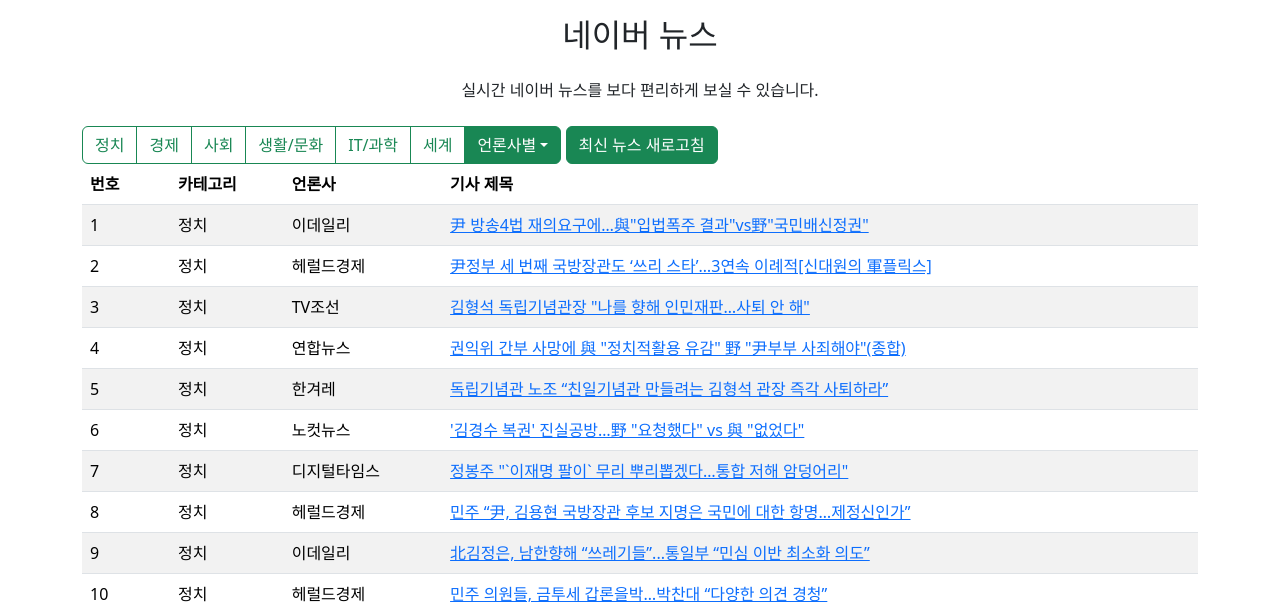
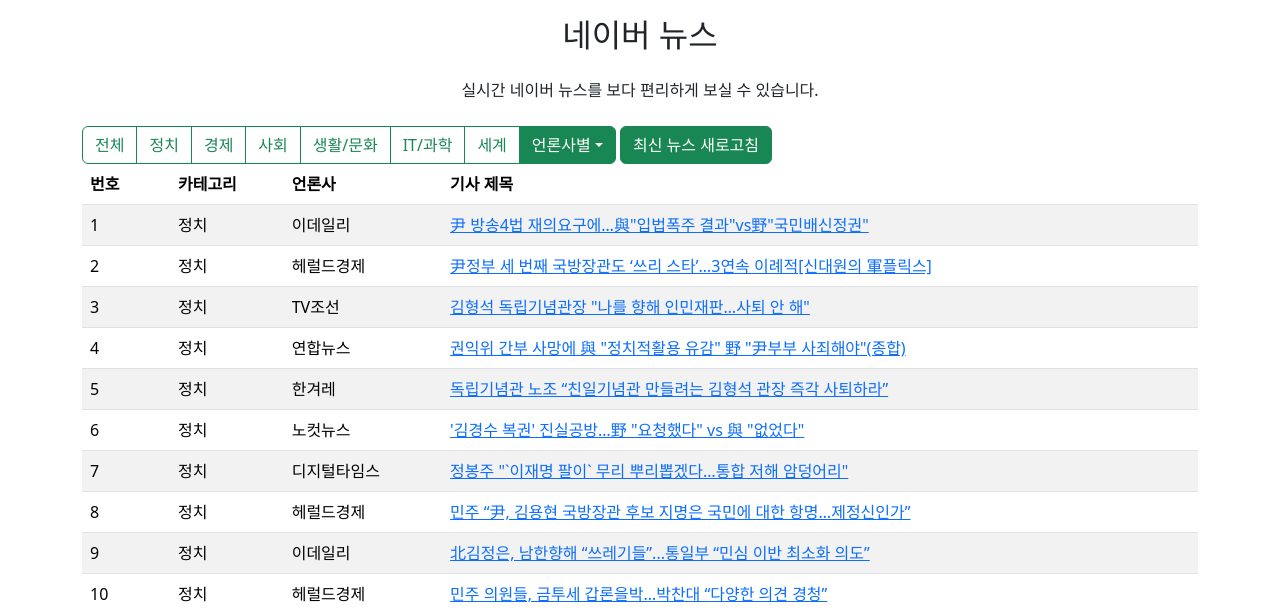
Before and after one commit to haru2175/PythonTeamProJect, a Django app: page /NaverNews/ in a window 1280 px wide. Shown: the top 614 px of the page. Run offline with Django 5.2, Linux system fonts and the light colour scheme; data comes from the database, SQL or seed files in the repository.

Commit message:
Team Project #15
진경 수정

```diff
--- a/TeamProject/TeamProject/templates/TeamProject/NaverNews_list.html
+++ b/TeamProject/TeamProject/templates/TeamProject/NaverNews_list.html
@@ -19,6 +19,7 @@
     <p class="text-center mb-4">실시간 네이버 뉴스를 보다 편리하게 보실 수 있습니다.</p>
 
     <div class="btn-group">
+        <button type="button" class="btn btn-outline-success" onclick="buttonCategory('전체')">전체</button>
         <button type="button" class="btn btn-outline-success" onclick="buttonCategory('정치')">정치</button>
         <button type="button" class="btn btn-outline-success" onclick="buttonCategory('경제')">경제</button>
         <button type="button" class="btn btn-outline-success" onclick="buttonCategory('사회')">사회</button>
@@ -28,6 +29,7 @@
         <div class="btn-group">
             <button type="button" class="btn btn-success dropdown-toggle" data-bs-toggle="dropdown">언론사별</button>
             <div class="dropdown-menu">
+                <a class="dropdown-item" href="#" onclick="buttonCompany('전체')">전체</a>
                 {% for news in NewsCategory %}
                 <a class="dropdown-item" href="#" onclick="buttonCompany('{{news.nCompany}}')">{{news.nCompany}}</a>
                 {% endfor %}
@@ -117,11 +119,47 @@
 {% endblock %}
 
 <script>
+    var queryString = window.location.search;
+
+    // URLSearchParams 객체를 생성한다.
+    var urlParams = new URLSearchParams(queryString);
+
+    // 특정 파라미터의 값을 가져온다 (예: 'exampleParam')
+    var company = urlParams.get('company');
+    var category = urlParams.get('category');
+
     function buttonCategory(category) {
-        window.location.href =  window.location.origin + '/NaverNews?category=' + category;
+        if (company) {
+            if(category == '전체'){
+                window.location.href =  window.location.origin + '/NaverNews?company=' + company;
+            } else{
+                window.location.href =  window.location.origin + '/NaverNews?category=' + category + '&company=' + company;
+            }
+        }
+        else {
+            if(category == '전체'){
+                window.location.href =  window.location.origin + '/NaverNews';
+            } else{
+                window.location.href =  window.location.origin + '/NaverNews?category=' + category;
+            }
+        }
     }
+
     function buttonCompany(company) {
-        window.location.href =  window.location.origin + '/NaverNews?company=' + company;
+        if (category) {
+            if(company == '전체'){
+                window.location.href =  window.location.origin + '/NaverNews?category=' + category;
+            } else{
+                window.location.href =  window.location.origin + '/NaverNews?category=' + category + '&company=' + company;
+            }
+        }
+        else {
+            if(company == '전체'){
+                window.location.href =  window.location.origin + '/NaverNews';
+            } else{
+                window.location.href =  window.location.origin + '/NaverNews?company=' + company;
+            }
+        }
     }
 </script>
 </body>
--- a/TeamProject/TeamProject/views.py
+++ b/TeamProject/TeamProject/views.py
@@ -19,14 +19,15 @@
     # 요청(request)한 mode, keyword 파라미터를 챙깁니다.
     category = request.GET.get('category', None)
     company = request.GET.get('company', None)
-    NewsCategory = NaverNews.objects.all()
+    NewsCategory = NaverNews.objects.values('nCompany').distinct()
+
     if category:
         NaverNewss = NaverNews.objects.filter(nCategory=category)
     else:
         NaverNewss = NaverNews.objects.all()
 
     if company:
-        NaverNewss = NaverNews.objects.filter(nCompany=company)
+        NaverNewss = NaverNewss.filter(nCompany=company)
 
     pageSize = 10
     paginator = Paginator(NaverNewss, pageSize)
```
